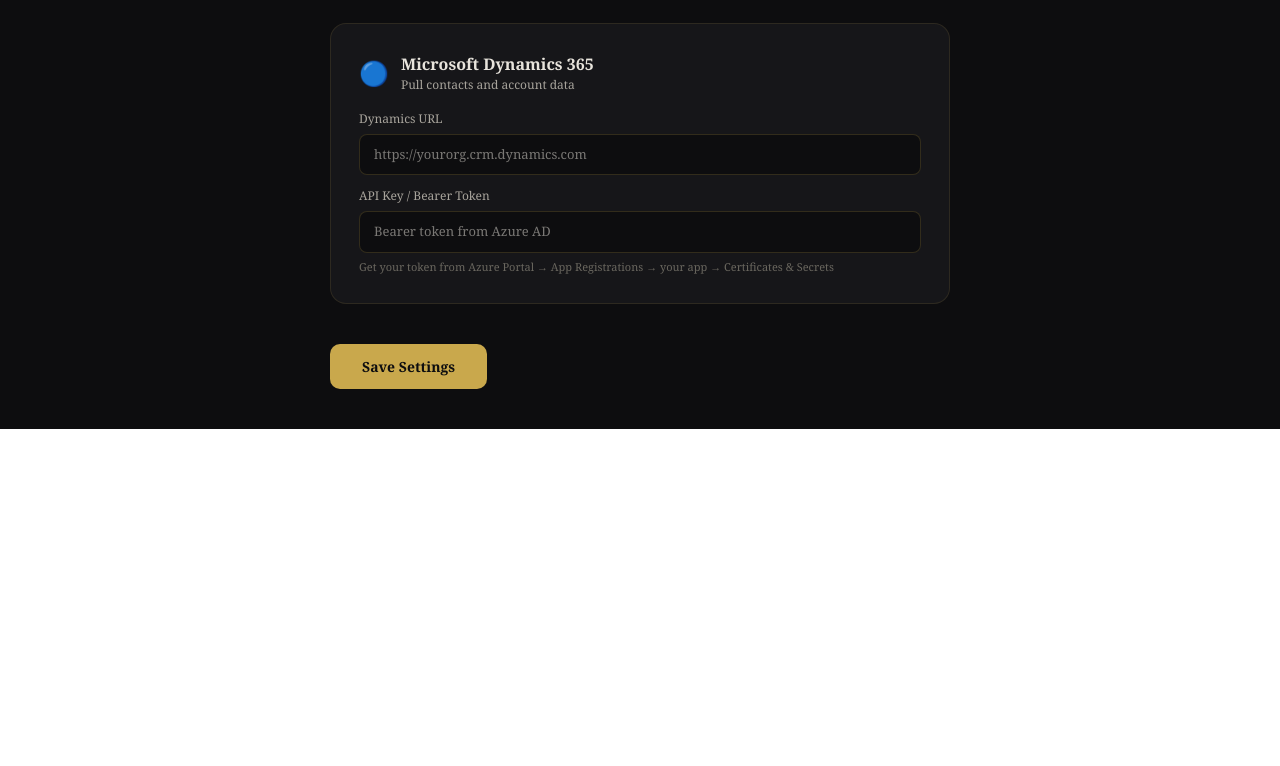
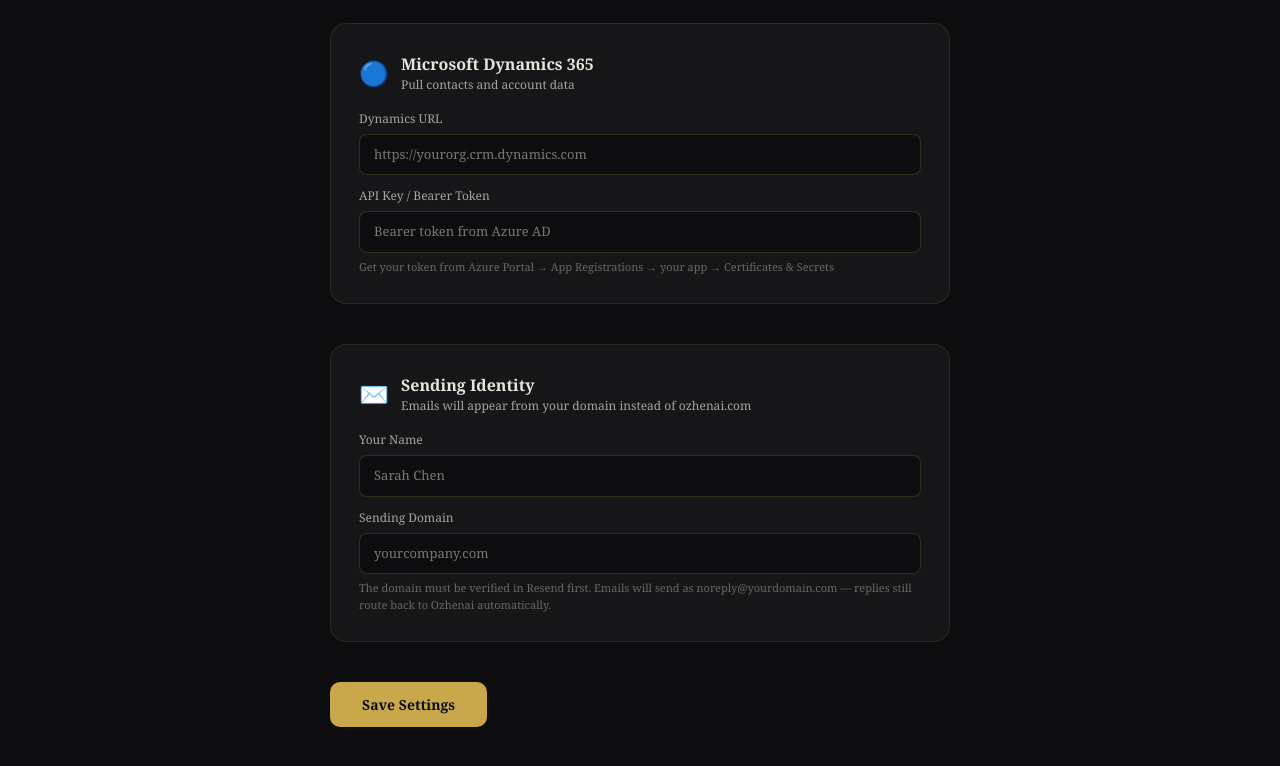
Before and after one commit to Alemeh777/RenewAI, a Next.js app: page /settings in a window 1280 px wide. Shown: the part 426-1192 px from the top of the page. Before the commit the page ends 855 px from the top, so only its background shows below. Built offline with nearby package versions, Linux system fonts and the light colour scheme; no server answers.

Commit message:
Add custom sending domain per user

```diff
--- a/app/api/send-email/route.ts
+++ b/app/api/send-email/route.ts
@@ -23,6 +23,17 @@
     .single();
 
   if (!queueItem) return NextResponse.json({ error: 'Email not found' }, { status: 404 });
+  // Fetch CSM's custom sending domain if set
+  const { data: userSettings } = await supabase
+    .from('user_settings')
+    .select('sending_name, sending_domain')
+    .eq('user_id', userId)
+    .single();
+
+  const fromName = userSettings?.sending_name || senderName || 'Ozhenai';
+  const fromAddress = userSettings?.sending_domain
+    ? `${fromName} <noreply@${userSettings.sending_domain}>`
+    : `${fromName} <noreply@info.ozhenai.com>`;
 
   try {
     // Check if a thread already exists for this customer
@@ -65,7 +76,7 @@
 
     // Send via Resend
     const sendResult = await resend.emails.send({
-      from: `${senderName || 'Ozhenai'} <noreply@info.ozhenai.com>`,
+      from: fromAddress,
       to: queueItem.customer_email,
       subject: queueItem.email_subject,
       text: queueItem.email_body,
--- a/app/api/settings/route.ts
+++ b/app/api/settings/route.ts
@@ -24,13 +24,15 @@
   const { userId } = await auth();
   if (!userId) return NextResponse.json({ error: 'Unauthorized' }, { status: 401 });
 
-  const { hubspot_key, dynamics_url, dynamics_key } = await req.json();
+  const { hubspot_key, dynamics_url, dynamics_key, sending_name, sending_domain } = await req.json();
 
   await supabase.from('user_settings').upsert({
     user_id: userId,
     hubspot_key,
     dynamics_url,
     dynamics_key,
+    sending_name,
+    sending_domain,
     updated_at: new Date().toISOString(),
   });
 
--- a/app/settings/page.tsx
+++ b/app/settings/page.tsx
@@ -7,6 +7,8 @@
   const [hubspotKey, setHubspotKey] = useState('');
   const [dynamicsUrl, setDynamicsUrl] = useState('');
   const [dynamicsKey, setDynamicsKey] = useState('');
+  const [sendingName, setSendingName] = useState('');
+  const [sendingDomain, setSendingDomain] = useState('');
   const [saving, setSaving] = useState(false);
   const [saved, setSaved] = useState(false);
 
@@ -21,6 +23,8 @@
       setHubspotKey(data.settings.hubspot_key || '');
       setDynamicsUrl(data.settings.dynamics_url || '');
       setDynamicsKey(data.settings.dynamics_key || '');
+      setSendingName(data.settings.sending_name || '');
+      setSendingDomain(data.settings.sending_domain || '');
     }
   }
 
@@ -33,6 +37,8 @@
         hubspot_key: hubspotKey,
         dynamics_url: dynamicsUrl,
         dynamics_key: dynamicsKey,
+        sending_name: sendingName,
+        sending_domain: sendingDomain,
       })
     });
     setSaving(false);
@@ -115,7 +121,42 @@
             </div>
           </div>
         </div>
-
+{/* Sending Identity */}
+        <div style={{ background: '#161619', border: '1px solid rgba(201,168,76,0.13)', borderRadius: 16, padding: '28px', marginBottom: 40 }}>
+          <div style={{ display: 'flex', alignItems: 'center', gap: 12, marginBottom: 8 }}>
+            <div style={{ fontSize: 24 }}>✉️</div>
+            <div>
+              <div style={{ fontWeight: 700, fontSize: 16 }}>Sending Identity</div>
+              <div style={{ fontSize: 12, color: '#a8a49c' }}>Emails will appear from your domain instead of ozhenai.com</div>
+            </div>
+            {sendingDomain && <span style={{ marginLeft: 'auto', fontSize: 11, background: 'rgba(76,175,125,0.15)', color: '#4caf7d', padding: '3px 10px', borderRadius: 20 }}>Active ✓</span>}
+          </div>
+          <div style={{ marginTop: 16, display: 'flex', flexDirection: 'column', gap: 12 }}>
+            <div>
+              <label style={{ fontSize: 12, color: '#a8a49c', display: 'block', marginBottom: 6 }}>Your Name</label>
+              <input
+                type="text"
+                value={sendingName}
+                onChange={e => setSendingName(e.target.value)}
+                placeholder="Sarah Chen"
+                style={{ width: '100%', padding: '10px 14px', background: '#0d0d0f', border: '1px solid rgba(201,168,76,0.2)', borderRadius: 8, color: '#e8e4dc', fontSize: 13, outline: 'none', boxSizing: 'border-box' }}
+              />
+            </div>
+            <div>
+              <label style={{ fontSize: 12, color: '#a8a49c', display: 'block', marginBottom: 6 }}>Sending Domain</label>
+              <input
+                type="text"
+                value={sendingDomain}
+                onChange={e => setSendingDomain(e.target.value)}
+                placeholder="yourcompany.com"
+                style={{ width: '100%', padding: '10px 14px', background: '#0d0d0f', border: '1px solid rgba(201,168,76,0.2)', borderRadius: 8, color: '#e8e4dc', fontSize: 13, outline: 'none', boxSizing: 'border-box' }}
+              />
+              <div style={{ fontSize: 11, color: '#6a675f', marginTop: 6 }}>
+                The domain must be verified in Resend first. Emails will send as noreply@yourdomain.com — replies still route back to Ozhenai automatically.
+              </div>
+            </div>
+          </div>
+        </div>
         <button
           onClick={saveSettings}
           disabled={saving}
```
